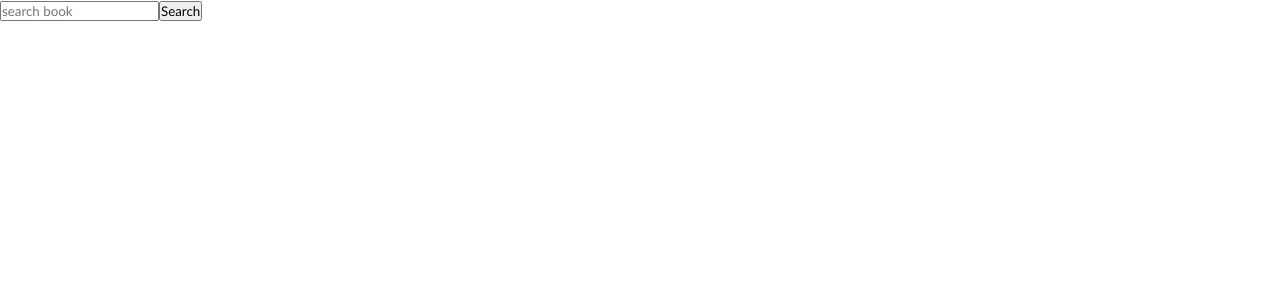
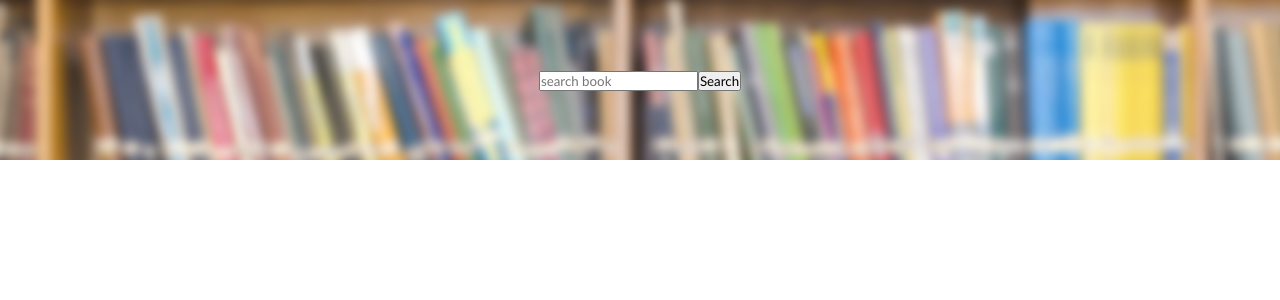
Before and after one commit to roee030/Book-Search-App, a React (Create React App) app: page / in a window 1280 px wide. Shown: the top 300 px of the page. Built offline with nearby package versions, Linux system fonts and the light colour scheme.

Commit message:
add header

```diff
--- a/src/App.js
+++ b/src/App.js
@@ -1,27 +1,29 @@
 import React, { useState } from 'react';
 import './App.css';
 import BooksList from './components/BooksList';
-import SearchBox from './components/SearchBox';
 import axios from 'axios';
-import spinner from './components/AnimatedBook.gif'
+import spinner from './assets/AnimatedBook.gif'
+import Header from './components/Header'
+
 function App() {
   const [searchfield, setSearchfield] = useState("")
   const [booksResult, setBooksResult] = useState([])
   const [loading, setLoading] = useState(false)
+
   const submitSearch = (e) => {
     e.preventDefault();
+    setLoading(true)
     axios.get(`https://www.googleapis.com/books/v1/volumes?q=${encodeURIComponent(searchfield)}&key=${process.env.REACT_APP_API}&maxResults=10`)
       .then(data => {
-        setLoading(true)
         setBooksResult(data.data.items)
-        setLoading(false)
       });
+    setLoading(false)
   }
 
   return (
     <div className="App">
-      <SearchBox setSearchfield={setSearchfield} submitSearch={submitSearch} />
-      {loading && <img src={spinner} alt={"spinner"} />}
+      <Header setSearchfield={setSearchfield} submitSearch={submitSearch} />
+      {loading && <img className="spinner" src={spinner} alt={"spinner"} />}
       <BooksList booksResult={booksResult} />
     </div>
   );
--- a/src/components/Book.jsx
+++ b/src/components/Book.jsx
@@ -1,6 +1,7 @@
 import React from 'react'
 import './Book.css'
 const undefinedBookImage = "https://static.thenounproject.com/png/991703-200.png"
+
 const Book = ({ title, description, image }) => {
     const maxChar = 50
     if (description && description?.length > maxChar) {
--- /dev/null
+++ b/src/components/Header.css
@@ -0,0 +1,8 @@
+.header-root{
+    height:20vh;
+    background-image:url("../assets/backgroundHeader.png");
+    display: flex;
+    justify-content:center;
+    align-items:center;
+    background-size: cover;
+}
--- /dev/null
+++ b/src/components/Header.jsx
@@ -0,0 +1,13 @@
+import React from 'react'
+import SearchBox from './SearchBox';
+import './Header.css'
+const Header = ({ setSearchfield, submitSearch }) => {
+    return (
+        <div className="header-root">
+            <SearchBox setSearchfield={setSearchfield} submitSearch={submitSearch} />
+
+        </div>
+    )
+}
+
+export default Header
```
Also changed, not shown: src/assets/AnimatedBook.gif (renamed from src/components/AnimatedBook.gif), src/assets/backgroundHeader.png (added).
